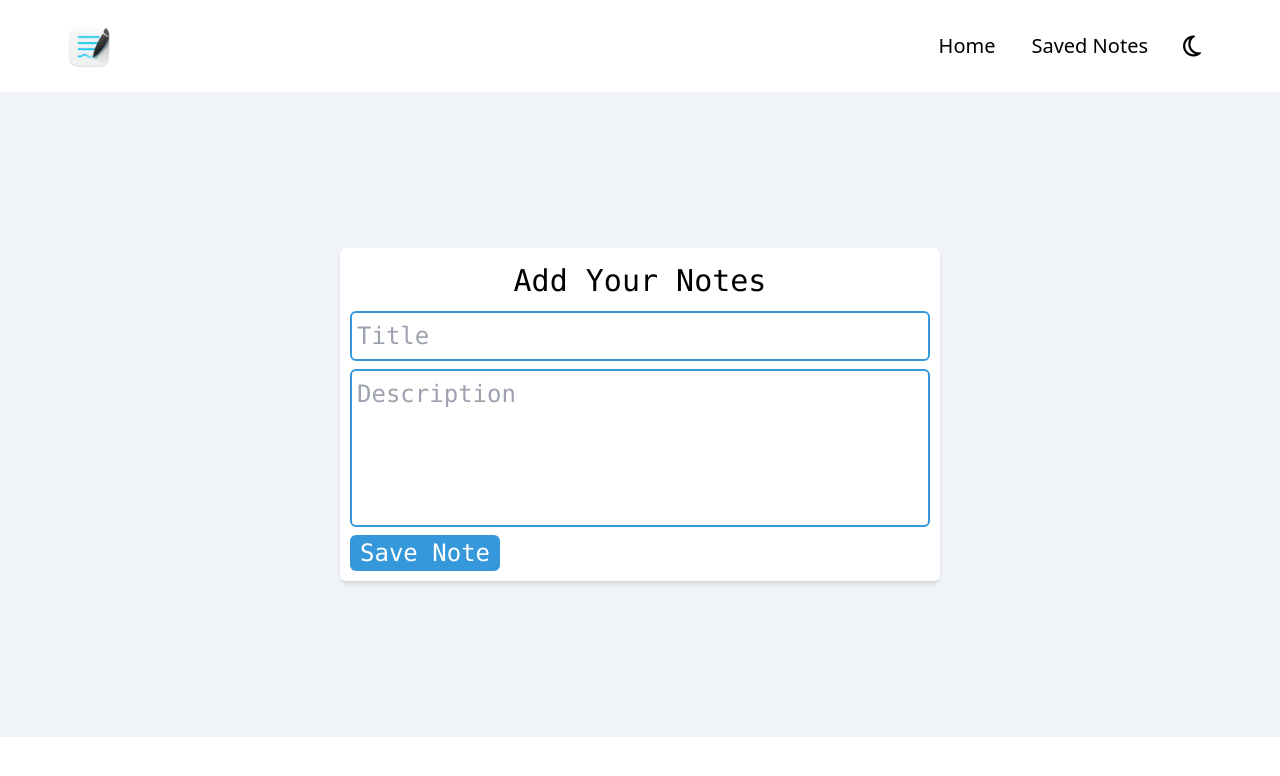
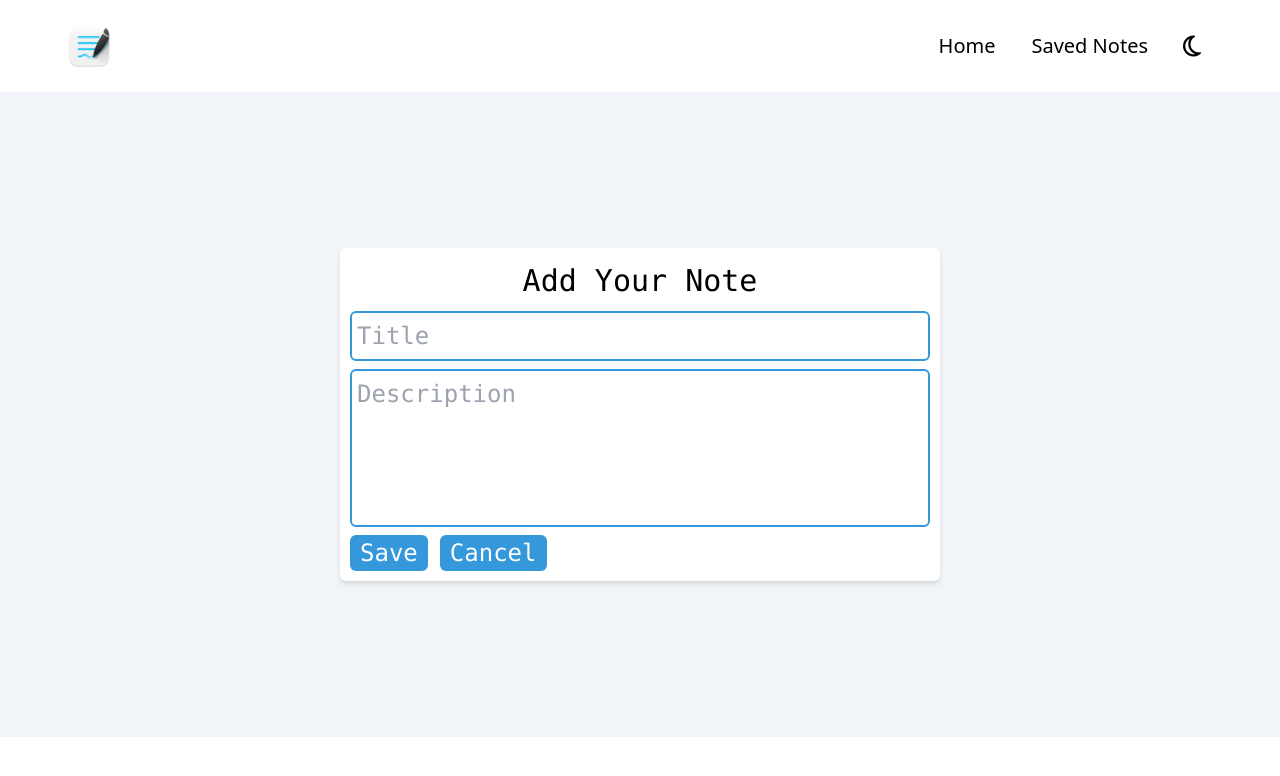
Before and after one commit to NavidulHoque/Note_App, a React (Vite) app: page / in a window 1280 px wide. Shown: the top 776 px of the page. Built offline with nearby package versions, Linux system fonts and the light colour scheme.

Commit message:
created a note app

```diff
--- a/src/pages/Home.jsx
+++ b/src/pages/Home.jsx
@@ -1,4 +1,4 @@
-import { useState } from "react"
+import { useRef, useState } from "react"
 import { useDispatch, useSelector } from "react-redux"
 import { addNote } from "../features/notesSlice"
 import { Bounce, ToastContainer, toast } from 'react-toastify';
@@ -9,6 +9,7 @@ const Home = () => {
     const [description, setDescription] = useState(JSON.parse(localStorage.getItem("description")) || "")
     const dispatch = useDispatch()
     const theme = useSelector(state => state.notes.theme)
+    const inputRef = useRef(null)
 
     function handleSave() {
         if (title && description) {
@@ -23,6 +24,8 @@ const Home = () => {
             setDescription("")
             localStorage.setItem("title", JSON.stringify(""))
             localStorage.setItem("description", JSON.stringify(""))
+
+            inputRef.current.focus()
 
             toast.success('Note Saved', {
                 position: "top-right",
@@ -50,6 +53,17 @@ const Home = () => {
 
     }
 
+    function handleCancel() {
+
+        setTitle("")
+        setDescription("")
+        localStorage.setItem("title", JSON.stringify(""))
+        localStorage.setItem("description", JSON.stringify(""))
+
+        inputRef.current.focus()
+
+    }
+
     return (
         <>
             <Helmet>
@@ -60,9 +74,9 @@ const Home = () => {
 
                 <div className="flex flex-col items-start gap-y-2 rounded-md p-[10px] text-[24px] w-[80vw] sm:basis-[600px] bg-white dark:bg-[rgb(50,50,50)] shadow-md">
 
-                    <h1 className="text-center text-[30px] w-full dark:text-white">Add Your Notes</h1>
+                    <h1 className="text-center text-[30px] w-full dark:text-white">Add Your Note</h1>
 
-                    <input className="p-[5px] w-full rounded-md border-[2px] border-[#3498db] outline-none dark:bg-[rgb(50,50,50)] dark:text-white" type="text" placeholder="Title" autoFocus onChange={(e) => {
+                    <input ref={inputRef} className="p-[5px] w-full rounded-md border-[2px] border-[#3498db] outline-none dark:bg-[rgb(50,50,50)] dark:text-white" type="text" placeholder="Title" autoFocus onChange={(e) => {
 
                         setTitle(e.target.value)
                         localStorage.setItem("title", JSON.stringify(e.target.value))
@@ -76,7 +90,13 @@ const Home = () => {
 
                     }} value={description} />
 
-                    <button onClick={handleSave} className="bg-[#3498db] text-white hover:bg-[#2980b9] rounded-md px-[10px]">Save Note</button>
+                    <div className="flex gap-x-3">
+
+                        <button onClick={handleSave} className="bg-[#3498db] text-white hover:bg-[#2980b9] rounded-md px-[10px]">Save</button>
+
+                        <button onClick={handleCancel} className="bg-[#3498db] text-white hover:bg-[#2980b9] rounded-md px-[10px]">Cancel</button>
+
+                    </div>
 
                 </div>
 
```
